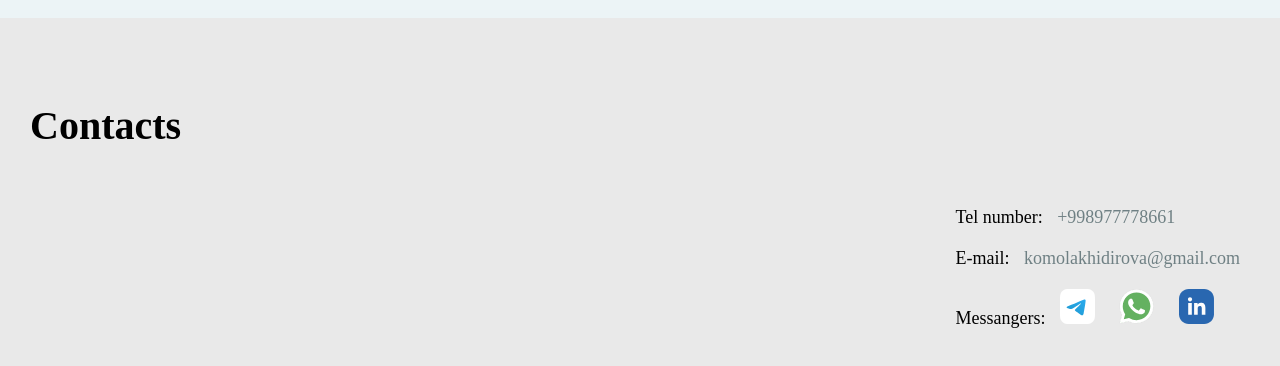
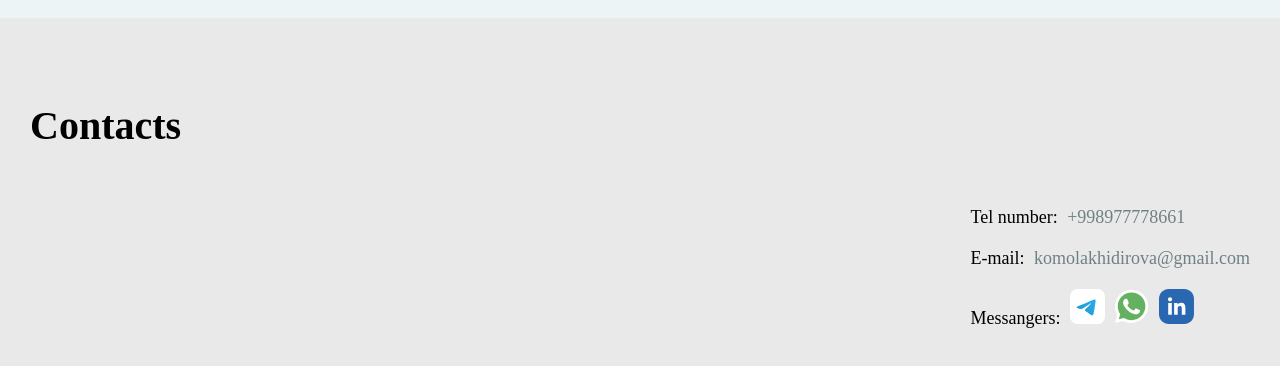
Before and after one commit to komolakhidirova/KomolaKhidirovaPortfolio, a plain HTML site: page index.html in a window 1280 px wide. Shown: the part 2409-2775 px from the top of the page. Drawn offline with Linux system fonts and the light colour scheme.

Commit message:
Update style.css

```diff
--- a/css/style.css
+++ b/css/style.css
@@ -263,7 +263,7 @@ a:active {
 
 .contacts__list li a {
 	justify-content: space-between;
-	padding: 0 10px;
+	padding-left: 5px;
 }
 
 a img {
```
